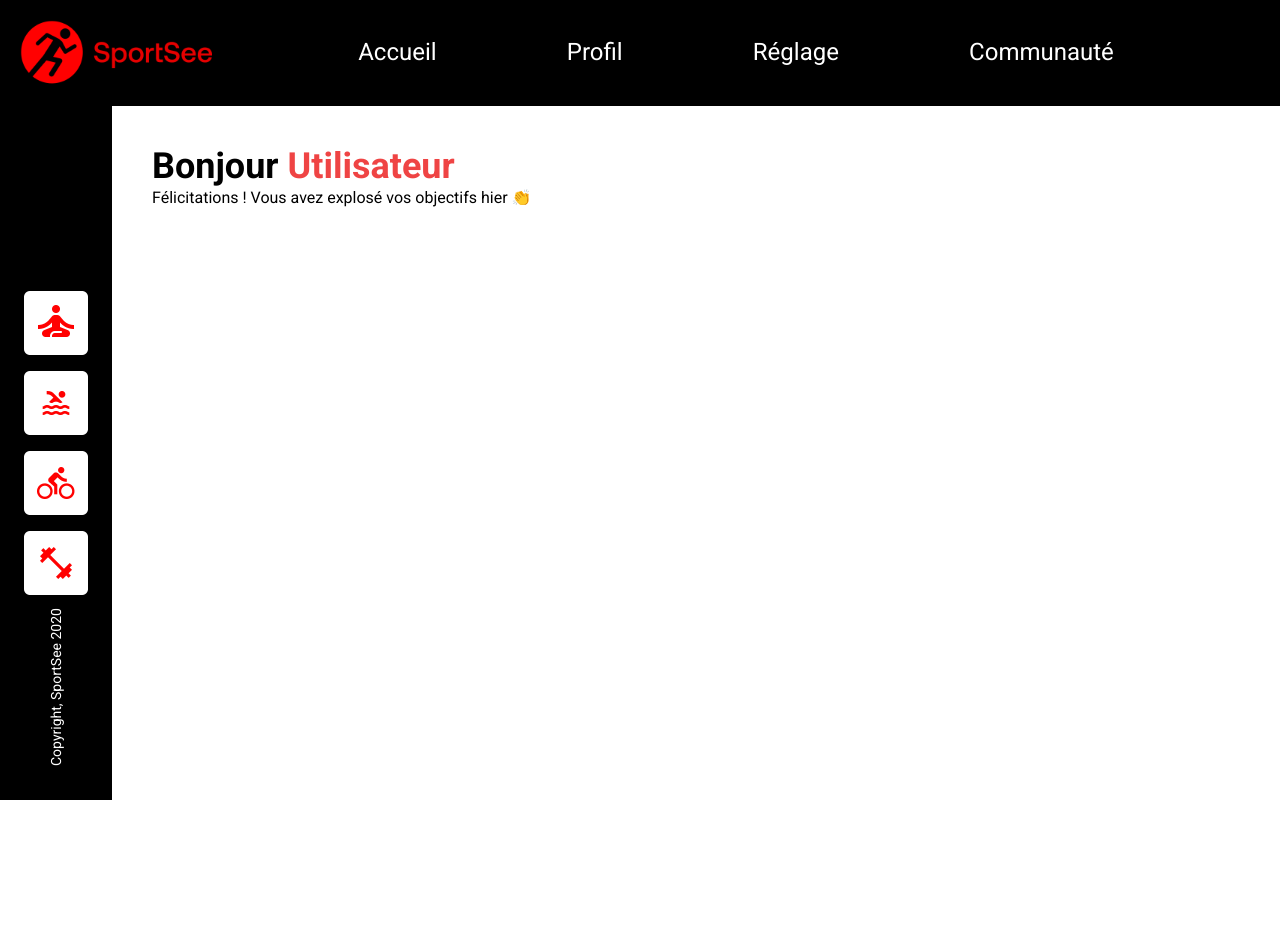
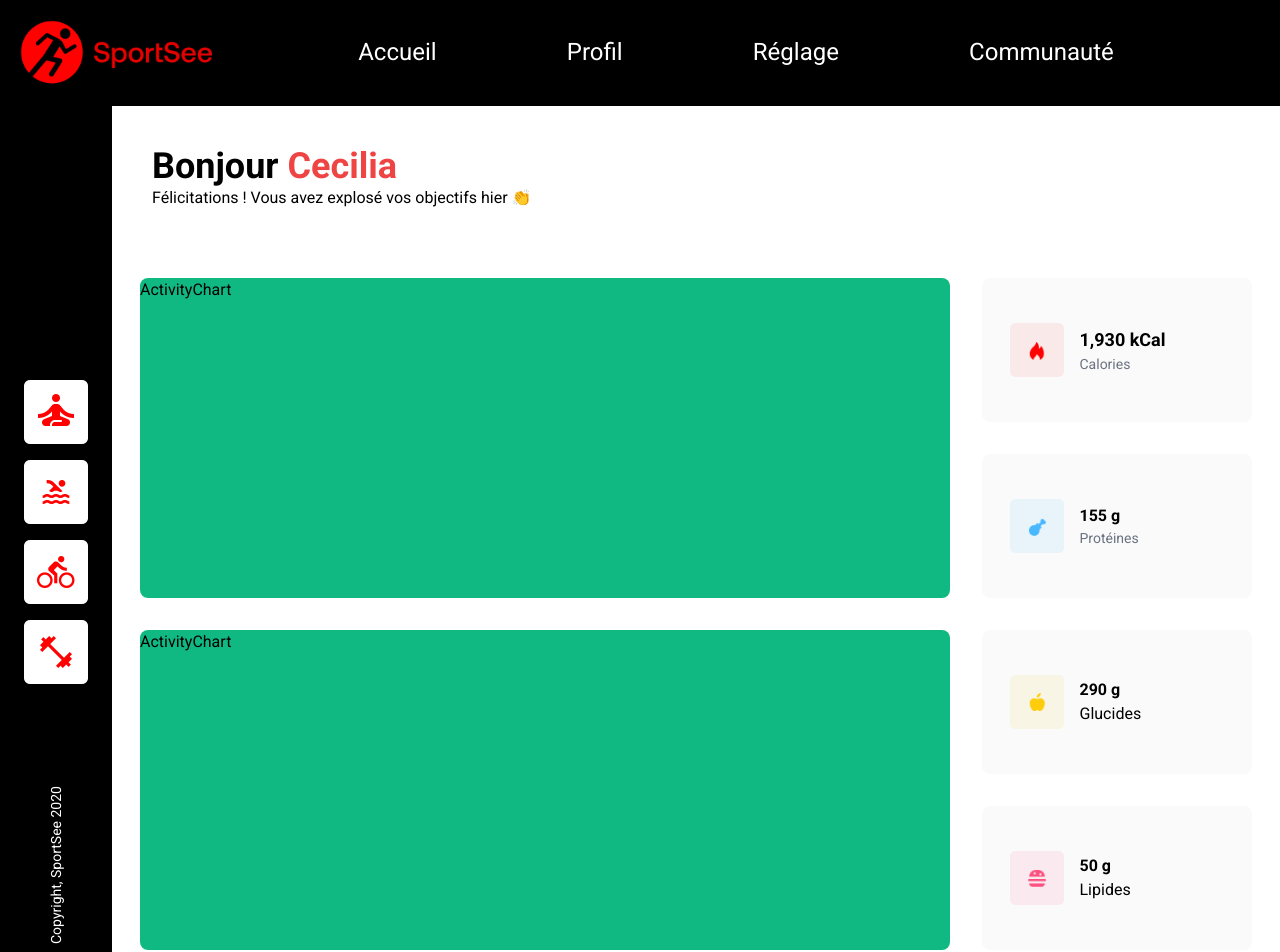
Before and after one commit to D-Sriver/SportSee-Front, a React (Vite) app: page / in a window 1280 px wide. Shown: the top 952 px of the page. Before the commit the page ends 800 px from the top, so only its background shows below. Built offline with nearby package versions, Linux system fonts and the light colour scheme.

Commit message:
✨ création du composant NutritionalValue

```diff
--- a/src/App.tsx
+++ b/src/App.tsx
@@ -1,9 +1,41 @@
+import { useEffect, useState } from 'react';
+import ActivityChart from './components/ActivityChart';
 import Hero from './components/Hero';
+import NutritionalValue from './components/NutritionalValue';
+import { fetchUserMainData } from './data/fetch';
+import { UserMainData } from './interface/fetch_interface';
+
+const UserId: number[] = [12, 18];
 
 export default function App() {
+	const [userData, setUserData] = useState<UserMainData | null>(null);
+
+	useEffect(() => {
+		const getUserData = async () => {
+			// Choisir aléatoirement entre 12 et 18
+			const currentUserId = Math.random() < 0.5 ? UserId[0] : UserId[1];
+			const data = await fetchUserMainData(currentUserId);
+			setUserData(data);
+		};
+
+		getUserData();
+	}, []);
+
 	return (
 		<>
-			<Hero />
+			<Hero userData={userData} />
+
+			<div className="flex flex-row p-7 gap-8 justify-between">
+				<div className="flex flex-col w-full gap-8">
+					<div className="flex flex-row">
+						<ActivityChart />
+					</div>
+					<div className="flex flex-row">
+						<ActivityChart />
+					</div>
+				</div>
+				<NutritionalValue />
+			</div>
 		</>
 	);
 }
--- /dev/null
+++ b/src/components/ActivityChart.tsx
@@ -0,0 +1,7 @@
+export default function ActivityChart() {
+	return (
+		<div className="min-h-80 w-full rounded-lg bg-emerald-500">
+			ActivityChart
+		</div>
+	);
+}
--- /dev/null
+++ b/src/components/NutritionalValue.tsx
@@ -0,0 +1,63 @@
+import calories from '/img/calories.png';
+import glucides from '/img/glucides.png';
+import lipides from '/img/lipides.png';
+import proteines from '/img/proteines.png';
+
+export default function NutritionalValue() {
+	return (
+		<div className="flex flex-col w-1/3 justify-between rounded-lg gap-8">
+			<div className="flex items-center gap-4 h-1/4 bg-zinc-50 rounded-lg p-7">
+				<div className="w-1/4 h-full flex items-center justify-center">
+					<img
+						src={calories}
+						alt="Calories"
+						className="max-w-full max-h-full object-contain"
+					/>
+				</div>
+				<div className="flex flex-col justify-center">
+					<p className="font-bold text-lg">1,930 kCal</p>
+					<p className="text-sm text-gray-500">Calories</p>
+				</div>
+			</div>
+			<div className="flex items-center gap-4 h-1/4 bg-zinc-50 rounded-lg p-7">
+				<div className="w-1/4 h-full flex items-center justify-center">
+					<img
+						src={proteines}
+						alt="Protéines"
+						className="max-w-full max-h-full object-contain"
+					/>
+				</div>
+				<div className="flex flex-col justify-center">
+					<p className="font-bold">155 g</p>
+					<p className="text-sm text-gray-500">Protéines</p>
+				</div>
+			</div>
+			<div className="flex items-center gap-4 h-1/4 bg-zinc-50 rounded-lg p-7">
+				<div className="w-1/4 h-full flex items-center justify-center">
+					<img
+						src={glucides}
+						alt="Glucides"
+						className="max-w-full max-h-full object-contain"
+					/>
+				</div>
+				<div>
+					<p className="font-bold">290 g</p>
+					<p>Glucides</p>
+				</div>
+			</div>
+			<div className="flex items-center gap-4 h-1/4 bg-zinc-50 rounded-lg p-7">
+				<div className="w-1/4 h-full flex items-center justify-center">
+					<img
+						src={lipides}
+						alt="Lipides"
+						className="max-w-full max-h-full object-contain"
+					/>
+				</div>
+				<div>
+					<p className="font-bold">50 g</p>
+					<p>Lipides</p>
+				</div>
+			</div>
+		</div>
+	);
+}
```
